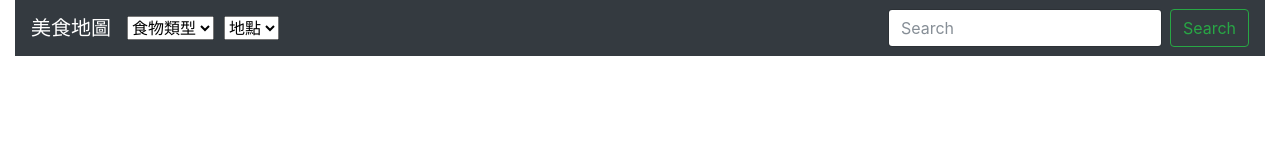
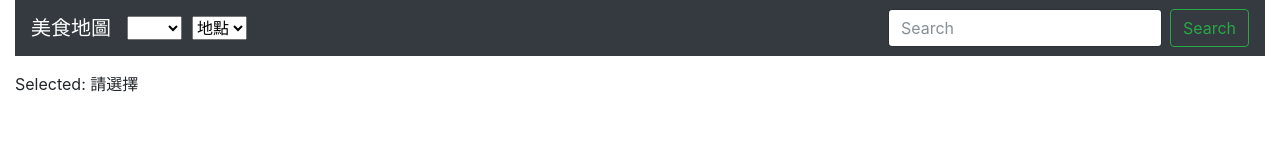
Before and after one commit to Noahnut/TestWeb, a website: page public/index.html in a window 1280 px wide. Drawn offline with nearby package versions, Linux system fonts and the light colour scheme.

Commit message:
package.json: fix the redis version public/index.html: new the selected for the food option public/main.js: new the data struct for the food option server.js: new file

```diff
--- a/package.json
+++ b/package.json
@@ -4,6 +4,7 @@
         "node": "12.13.0"
     },
     "dependencies": {
+        "express": "^4.17.1",
         "redis": "^2.8.0"
     },
     "scripts": {
--- a/public/index.html
+++ b/public/index.html
@@ -23,12 +23,14 @@
             <a class="navbar-brand" href="#">美食地圖</a>
             <div class="collapse navbar-collapse" id="navbarNav">
                 <ul class="navbar-nav mr-auto mt-2 mt-lg-0">
-                   <select v-model="foodselected" id="foodselected">
-                       <option disabled value="">食物類型</option>
-                   </select>
+                    <select v-model="foodSelectedData.selectFood" id="foodselected">
+                        <option v-for="food in foodSelectedData.foodselected" v-bind:value="food.val">
+                            {{food.item}}
+                        </option>
+                    </select>
+                    <select v-model="placeSelected" id="placeselected">
+                        <option disabled value="">地點</option>
 
-                   <select v-model="placeSelected" id="foodselected">
-                        <option disabled value="">地點</option>
                     </select>
                 </ul>
                 <form class="form-inline my-2 my-lg-0">
@@ -37,6 +39,7 @@
                 </form>
             </div>
         </nav>
+        <span>Selected: {{foodSelectedData.selectFood}}</span>
     </div>
     <script src="main.js"></script>
 </body>
--- a/public/main.js
+++ b/public/main.js
@@ -1,7 +1,17 @@
+
+let foodSelectedData = {
+    selectFood : "請選擇",
+    foodselected :[
+        {val:"Noddle", item:"麵食"},
+        {val:"Rice", item:"飯食"}
+    ]
+}
+
+
 var app = new Vue({
     el: '#app',
     data: {
-        foodselected: '',
+        foodSelectedData,
         placeSelected: ''
     }
 
```
Also changed, not shown: server.js (added, +8 -0 lines).
